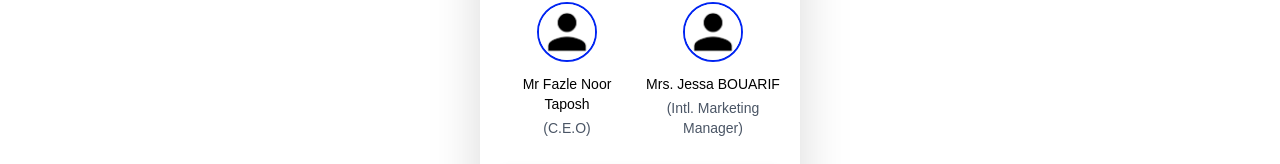
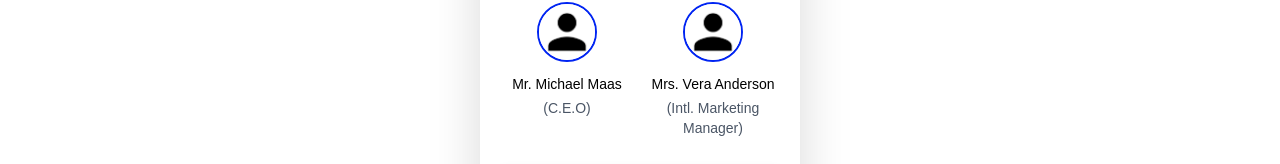
Before and after one commit to Freeman120091/zm-meet-94725483461, a React (Vite) app: page /meeting in a window 1280 px wide. Shown: the part 381-545 px from the top of the page. Built offline with nearby package versions, Linux system fonts and the light colour scheme; no server answers.

Commit message:
Update meeting.tsx

```diff
--- a/src/pages/meeting.tsx
+++ b/src/pages/meeting.tsx
@@ -63,12 +63,12 @@ const Meeting = () => {
         <div className='grid grid-cols-2 gap-3 w-full items-start'>
           <div className='flex flex-col gap-1 items-center w-full text-sm'>
             <img src={userLogo} alt='user-logo' className='border-2 border-[#0024f2] rounded-full h-15'/>
-            <div className='text-black mt-2 text-center'>Mr Fazle Noor Taposh</div>
+            <div className='text-black mt-2 text-center'>Mr. Michael Maas</div>
             <div className='text-gray-600 font-medium text-center'>(C.E.O)</div>
           </div>
           <div className='flex flex-col gap-1 items-center w-full text-sm'>
             <img src={userLogo} alt='user-logo' className='border-2 border-[#0024f2] rounded-full h-15'/>
-            <div className='text-black mt-2 text-center'>Mrs. Jessa BOUARIF</div>
+            <div className='text-black mt-2 text-center'>Mrs. Vera Anderson</div>
             <div className='text-gray-600 font-medium text-center'>(Intl. Marketing Manager)</div>
           </div>
         </div>
```
